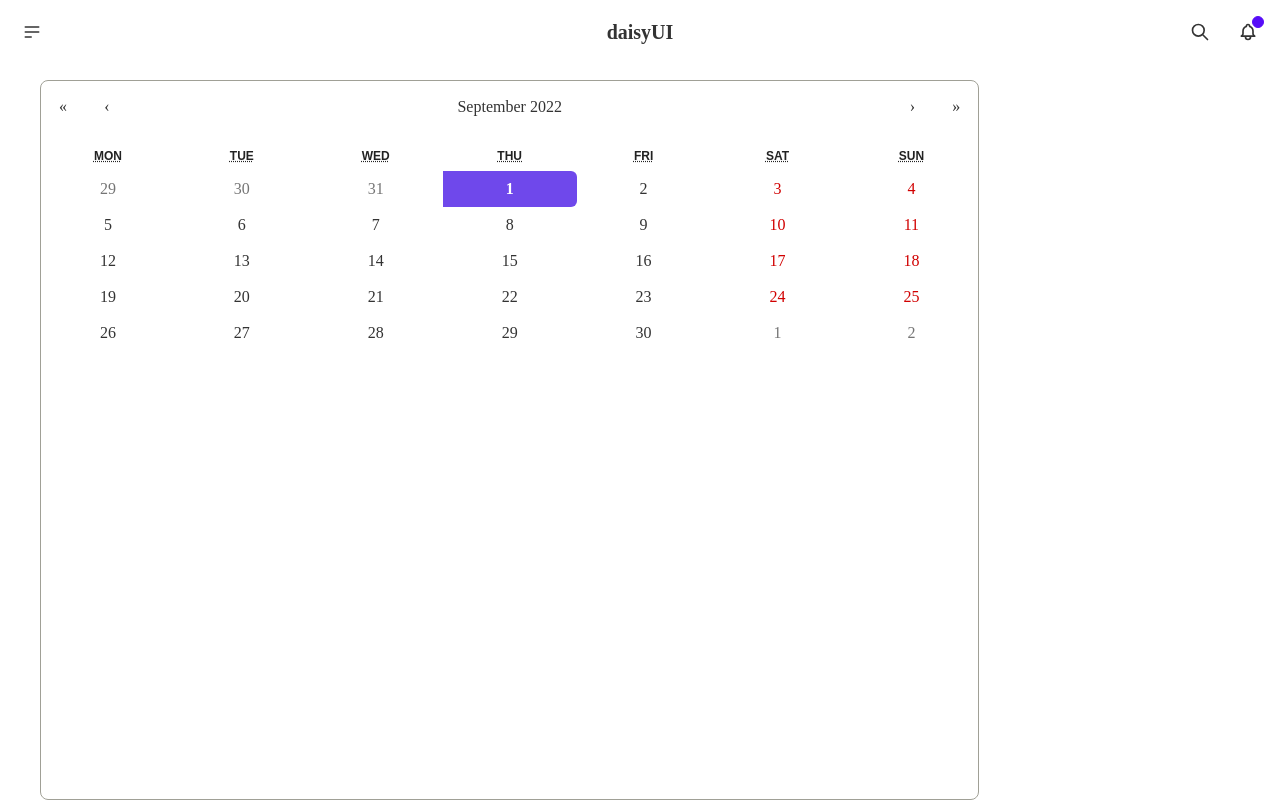
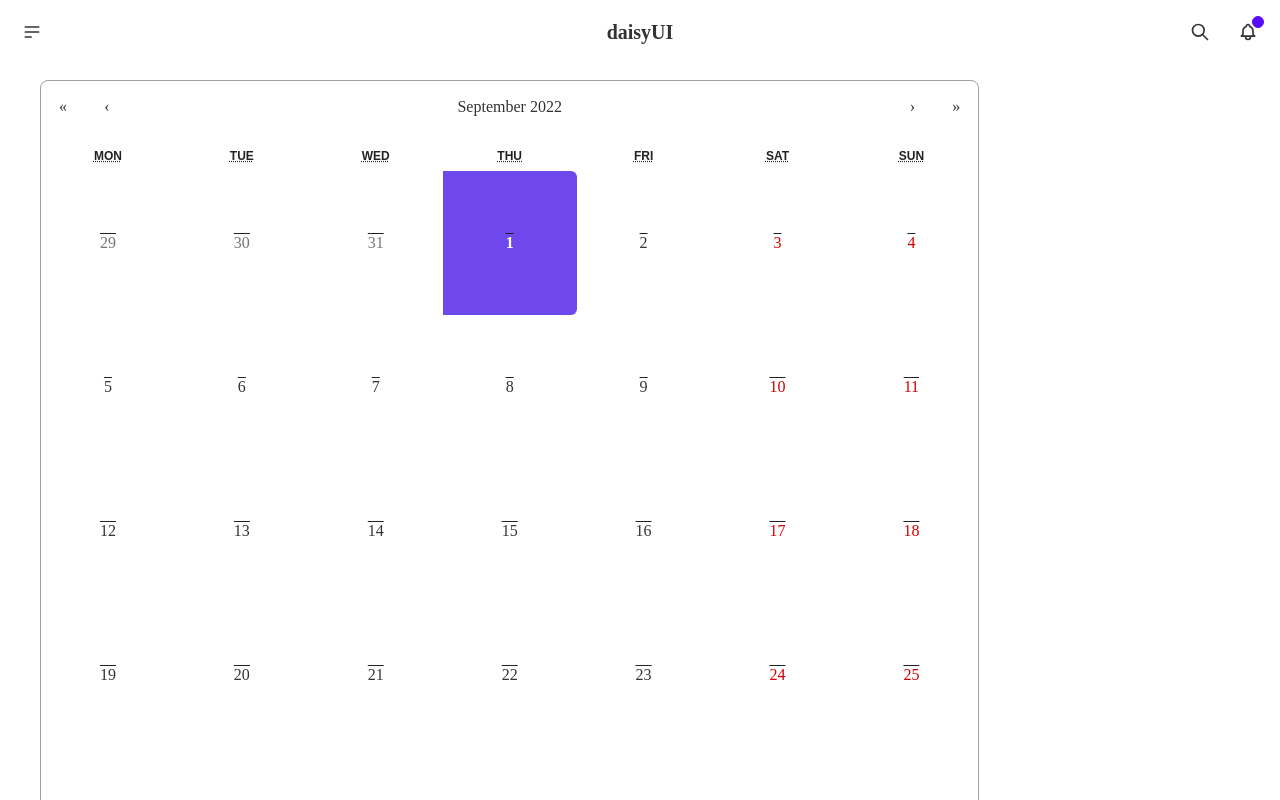
Before and after one commit to dlfud/ProjectBabo, a React (Create React App) app in the folder front/: page /todo in a window 1280 px wide. Built offline with nearby package versions, Linux system fonts and the light colour scheme; no server answers; a web font is replaced by a local one.

Commit message:
달력 css

```diff
--- a/front/src/calendar/Calendar.css
+++ b/front/src/calendar/Calendar.css
@@ -1,5 +1,5 @@
 .react-calendar {
-  height:720px;
+  height:100%;
   width: 100%;
   max-width: 100%;
   background: #fff;
@@ -70,9 +70,18 @@
   font-size: 0.75em;
   font-weight: bold;
 }
+/* 날짜 나오는 부분 */
+.react-calendar__month-view__days{
+  text-decoration: overline;
+  height:720px;
+  display: flex;
+  flex-wrap: wrap;
+}
+/* 주말 색 */
 .react-calendar__month-view__days__day--weekend {
   color: #d10000;
 }
+/* 평일 색 */
 .react-calendar__month-view__days__day--neighboringMonth {
   color: #757575;
 }
@@ -82,6 +91,7 @@
   padding: 2em 0.5em;
 }
 .react-calendar__tile {
+  border: 1px solid #a0a096;
   max-width: 100%;
   padding: 10px 6.6667px;
   background: none;
@@ -91,6 +101,7 @@
 .react-calendar__tile:disabled {
   background-color: #f0f0f0;
 }
+/* 날짜에 커서 올렸을 때 */
 .react-calendar__tile:enabled:hover,
 .react-calendar__tile:enabled:focus {
   background: #f8f8fa;
```
